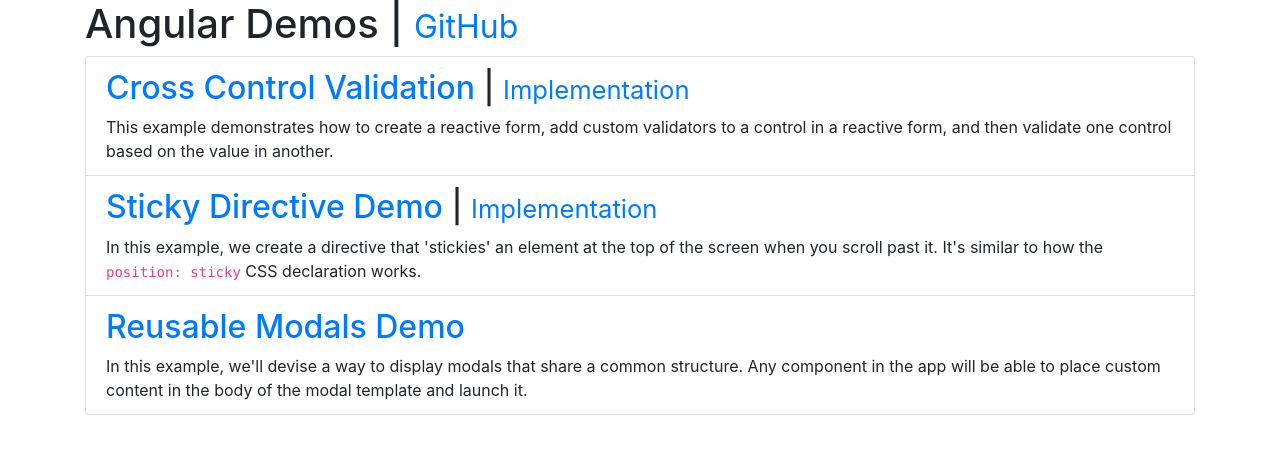
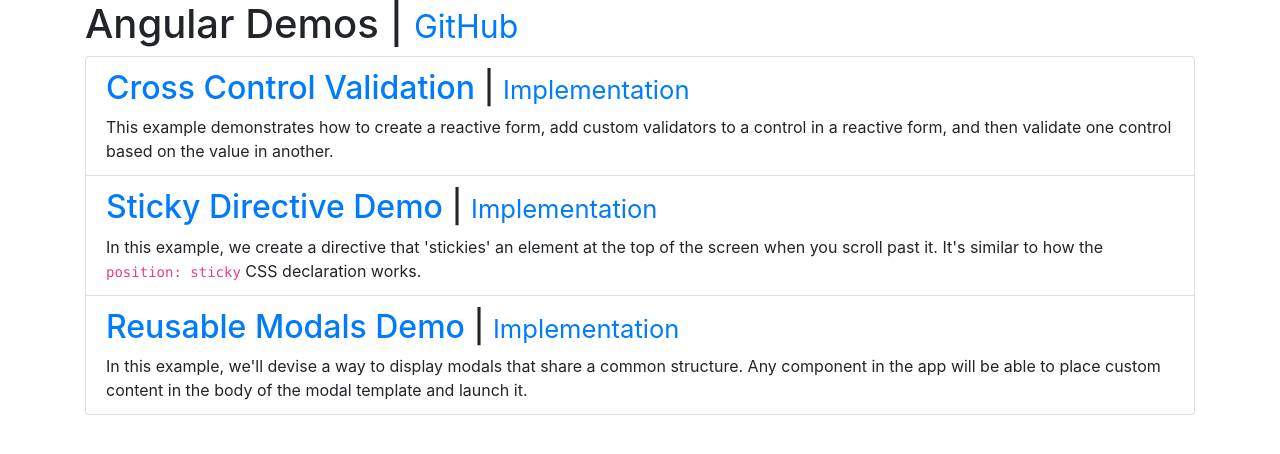
Before and after one commit to mchaitanya/angular-demos, an Angular app: page /#/home in a window 1280 px wide. Shown: the top 454 px of the page. Built offline with nearby package versions, Linux system fonts and the light colour scheme.

Commit message:
Set 'Reusable Modals' implementation link on home page

```diff
--- a/src/app/home/home.component.html
+++ b/src/app/home/home.component.html
@@ -24,7 +24,9 @@
             </div>
         </li>
         <li class="list-group-item">
-            <h2><a routerLink="/demos/reusable-modals">Reusable Modals Demo</a></h2>
+            <h2><a routerLink="/demos/reusable-modals">Reusable Modals Demo</a> |
+                <small><a href="https://github.com/mchaitanya/angular-demos/pull/12" target="_blank">Implementation</a></small>
+            </h2>
             <div>
                 In this example, we'll devise a way to display modals that share a common structure.
                 Any component in the app will be able to place custom content in the body of the modal template
```
